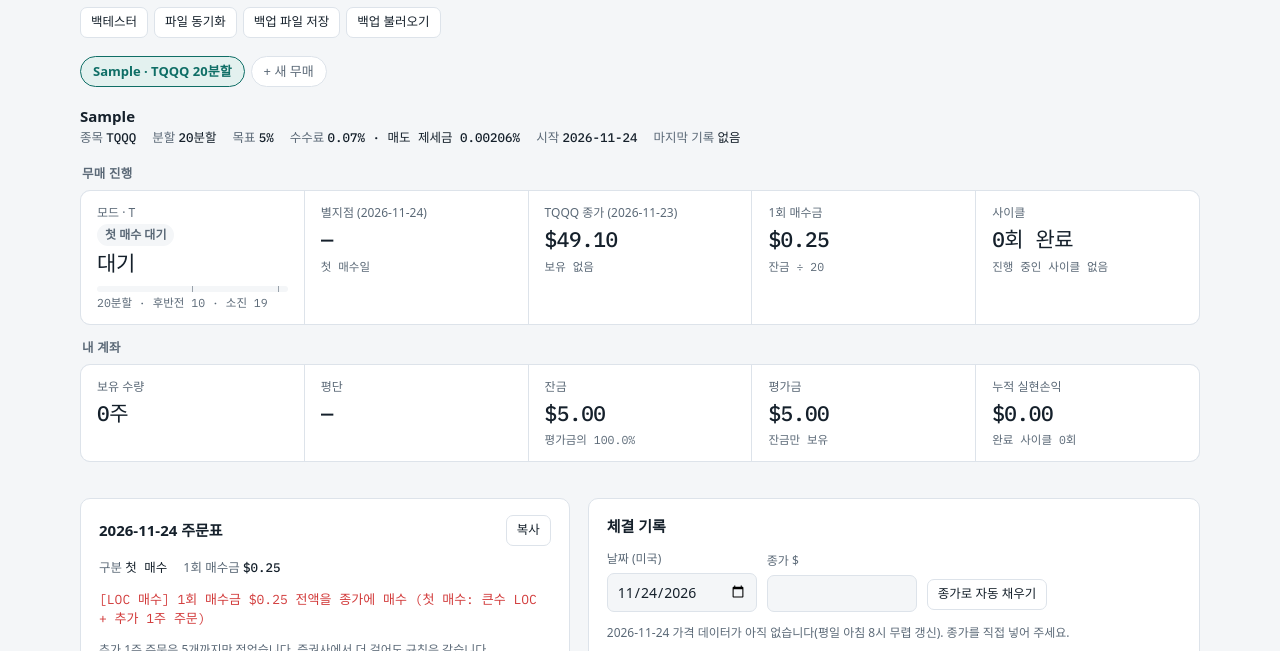
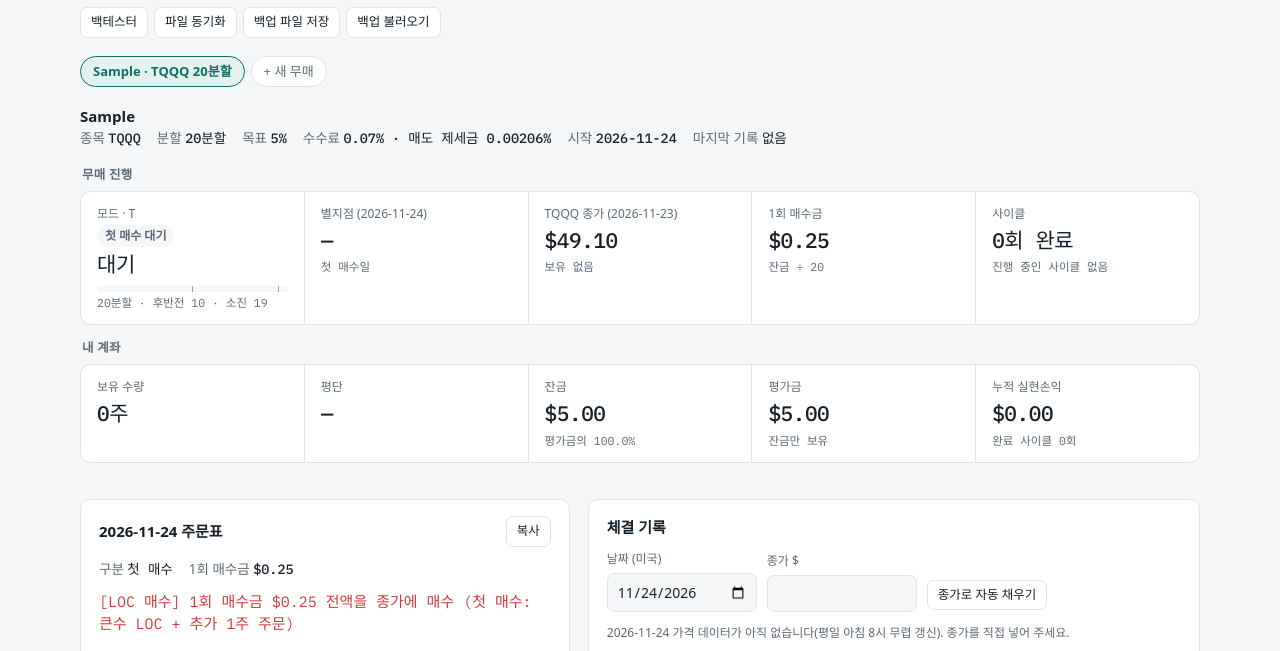
Before and after one commit to esher14/mubae-v4-backtester, a plain HTML site: page app/tracker.html in a window 1280 px wide. Both pictures are taken after typing "Sample", "5", "5" into the empty fields and a click on the button "만들기". Shown: the part 74-725 px from the top of the page. Drawn offline with nearby package versions, Linux system fonts and the light colour scheme; a web font is replaced by a local one.

Commit message:
기록장 주문표 글자 키움
Co-Authored-By: Claude Opus 5.5 <noreply@anthropic.com>
Claude-Session: https://claude.ai/code/session_013PxKHz4enKYbFykmL14Qgy

```diff
--- a/app/tracker.html
+++ b/app/tracker.html
@@ -94,9 +94,9 @@ input:focus-visible, select:focus-visible, button:focus-visible, textarea:focus-
 .chip.idle { background: var(--bg); color: var(--muted); }
 .cols { display: grid; grid-template-columns: minmax(0, 1fr) minmax(0, 1.25fr); gap: 18px; align-items: start; }
 @media (max-width: 900px) { .cols { grid-template-columns: minmax(0, 1fr); } }
-.orders { margin: 0; padding: 0; list-style: none; display: flex; flex-direction: column; gap: 5px; font-family: var(--font-num); font-size: 13px; }
+.orders { margin: 0; padding: 0; list-style: none; display: flex; flex-direction: column; gap: 7px; font-family: var(--font-num); font-size: 15px; }
 .orders li.sell { color: var(--down); } .orders li.buy { color: var(--up); } .orders li.more { color: var(--muted); }
-.statebar { display: flex; flex-wrap: wrap; gap: 4px 16px; font-size: 12.5px; color: var(--muted); }
+.statebar { display: flex; flex-wrap: wrap; gap: 4px 16px; font-size: 13.5px; color: var(--muted); }
 .statebar b { color: var(--ink); font-family: var(--font-num); font-weight: 500; }
 .tablewrap { overflow-x: auto; }
 .tablewrap.tall { max-height: 520px; overflow-y: auto; }
```
